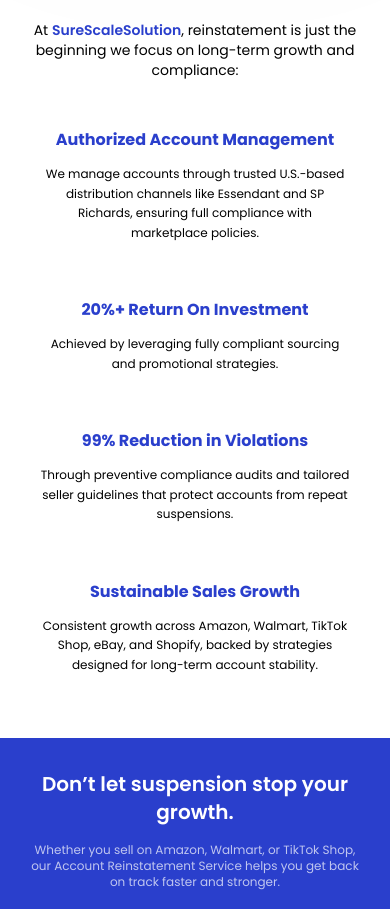
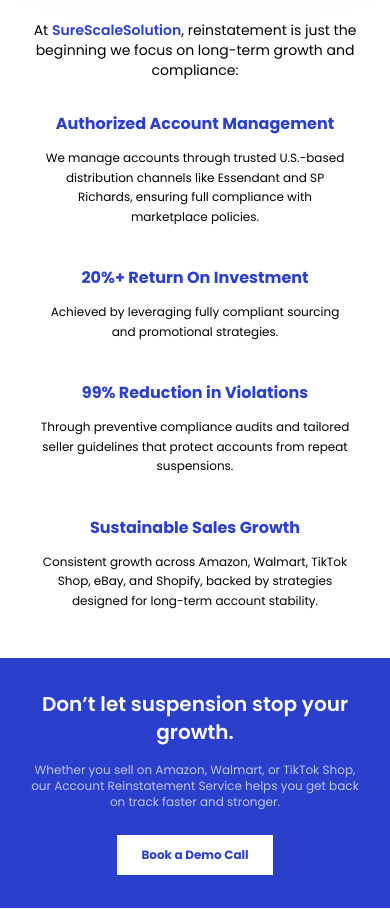
Before and after one commit to SureScaleSolution/surescalesolutions-website, a Next.js app: page /account-reinstatement in a window 390 px wide. Shown: the part 4270-5179 px from the top of the page. Built offline with nearby package versions, Linux system fonts and the light colour scheme.

Commit message:
Growth Results section fixed

```diff
--- a/src/components/common/GrowthResult.tsx
+++ b/src/components/common/GrowthResult.tsx
@@ -36,28 +36,110 @@ export const GrowthResult = () => {
           variants={fadeUp}
           whileInView="visible"
           viewport={{ once: true, amount: 1 }}
-          className="flex flex-col gap-y-4 md:gap-y-6"
-        >
-          <Heading2 center="Growth Results After Reinstatement" textColor="text-secondary" />
+          className="flex flex-col gap-y-4 md:gap-y-6">
+          <Heading2
+            center="Growth Results After Reinstatement"
+            textColor="text-secondary"
+          />
           <p className="text-sm md:text-lg lg:text-xl text-black max-w-[800px] mx-auto text-center">
-            At <span className="text-primary font-semibold">SureScaleSolution</span>, reinstatement is just the beginning we focus on long-term growth and compliance:
+            At{" "}
+            <span className="text-primary font-semibold">
+              SureScaleSolution
+            </span>
+            , reinstatement is just the beginning we focus on long-term growth
+            and compliance:
           </p>
         </motion.div>
 
-        {/* Results Grid */}
+        {/* Results Grid - Large screen*/}
         <motion.div
           initial="hidden"
           whileInView="visible"
           variants={parentOpacity}
           viewport={{ once: true, amount: 0.6 }}
-          className="w-full max-w-[1400px] mx-auto grid grid-cols-1 sm:grid-cols-2 lg:grid-cols-4 gap-6 md:gap-8"
-        >
+          className="hidden lg:grid w-full max-w-[1400px] mx-auto grid-cols-1 sm:grid-cols-2 lg:grid-cols-4 gap-4">
           {results.map((result, index) => (
             <motion.div
               variants={childOpacity}
-              className="  p-4 md:p-6 text-center flex flex-col gap-y-3 md:gap-y-4"
-              key={index}
-            >
+              className="  px-4 md:px-6 text-center flex flex-col gap-y-3 md:gap-y-4"
+              key={index}>
+              <h3 className="font-bold text-primary text-base md:text-lg lg:text-xl">
+                {result.title}
+              </h3>
+            </motion.div>
+          ))}
+          {results.map((result, index) => (
+            <motion.div
+              variants={childOpacity}
+              className="  px-4 md:px-6 text-center flex flex-col gap-y-3 md:gap-y-4"
+              key={index}>
+              <p className="text-black text-xs md:text-sm leading-relaxed">
+                {result.description}
+              </p>
+            </motion.div>
+          ))}
+        </motion.div>
+        {/* Results Grid - Medium screen*/}
+        <motion.div
+          initial="hidden"
+          whileInView="visible"
+          variants={parentOpacity}
+          viewport={{ once: true, amount: 0.6 }}
+          className="hidden sm:grid lg:hidden w-full max-w-[1400px] mx-auto grid-cols-1 sm:grid-cols-2 lg:grid-cols-4 gap-4">
+          {results.slice(0, 2).map((result, index) => (
+            <motion.div
+              variants={childOpacity}
+              className="  px-4 md:px-6 text-center flex flex-col gap-y-3 md:gap-y-4"
+              key={index}>
+              <h3 className="font-bold text-primary text-base md:text-lg lg:text-xl">
+                {result.title}
+              </h3>
+            </motion.div>
+          ))}
+          {results.slice(0, 2).map((result, index) => (
+            <motion.div
+              variants={childOpacity}
+              className="  px-4 md:px-6 text-center flex flex-col gap-y-3 md:gap-y-4 mb-8"
+              key={index}>
+              <p className="text-black text-xs md:text-sm leading-relaxed">
+                {result.description}
+              </p>
+            </motion.div>
+          ))}
+          {results.slice(2, 5).map((result, index) => (
+            <motion.div
+              variants={childOpacity}
+              className="  px-4 md:px-6 text-center flex flex-col gap-y-3 md:gap-y-4"
+              key={index}>
+              <h3 className="font-bold text-primary text-base md:text-lg lg:text-xl">
+                {result.title}
+              </h3>
+            </motion.div>
+          ))}
+          {results.slice(2, 5).map((result, index) => (
+            <motion.div
+              variants={childOpacity}
+              className="  px-4 md:px-6 text-center flex flex-col gap-y-3 md:gap-y-4"
+              key={index}>
+              <p className="text-black text-xs md:text-sm leading-relaxed">
+                {result.description}
+              </p>
+            </motion.div>
+          ))}
+        </motion.div>
+
+        {/* Results Grid - Small screen*/}
+        <motion.div
+          initial="hidden"
+          whileInView="visible"
+          variants={parentOpacity}
+          viewport={{ once: true, amount: 0.6 }}
+          className="grid sm:hidden mx-auto grid-cols-1 gap-10">
+          {results.map((result, index) => (
+            <motion.div
+              variants={childOpacity}
+              className="  px-4 md:px-6 text-center flex flex-col gap-y-3 md:gap-y-4"
+              key={index}>
               <h3 className="font-bold text-primary text-base md:text-lg lg:text-xl">
                 {result.title}
               </h3>
```
